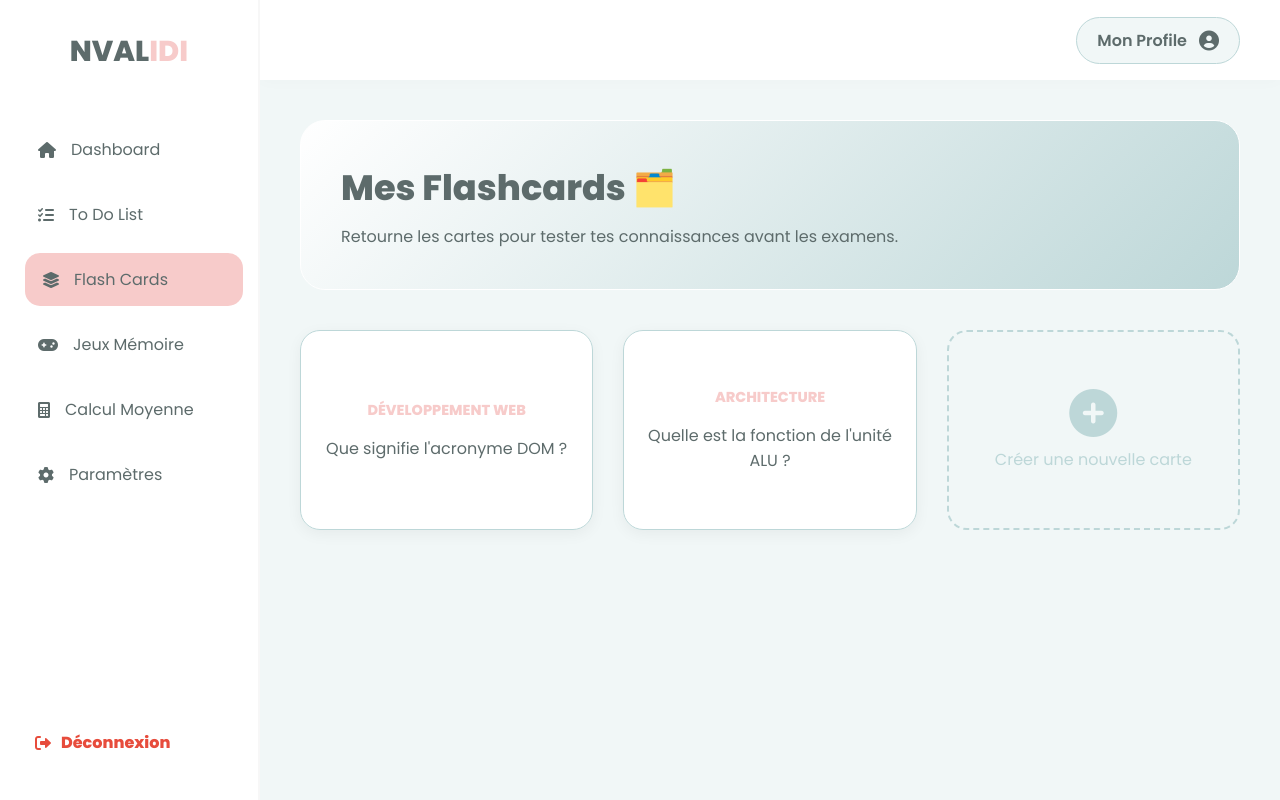
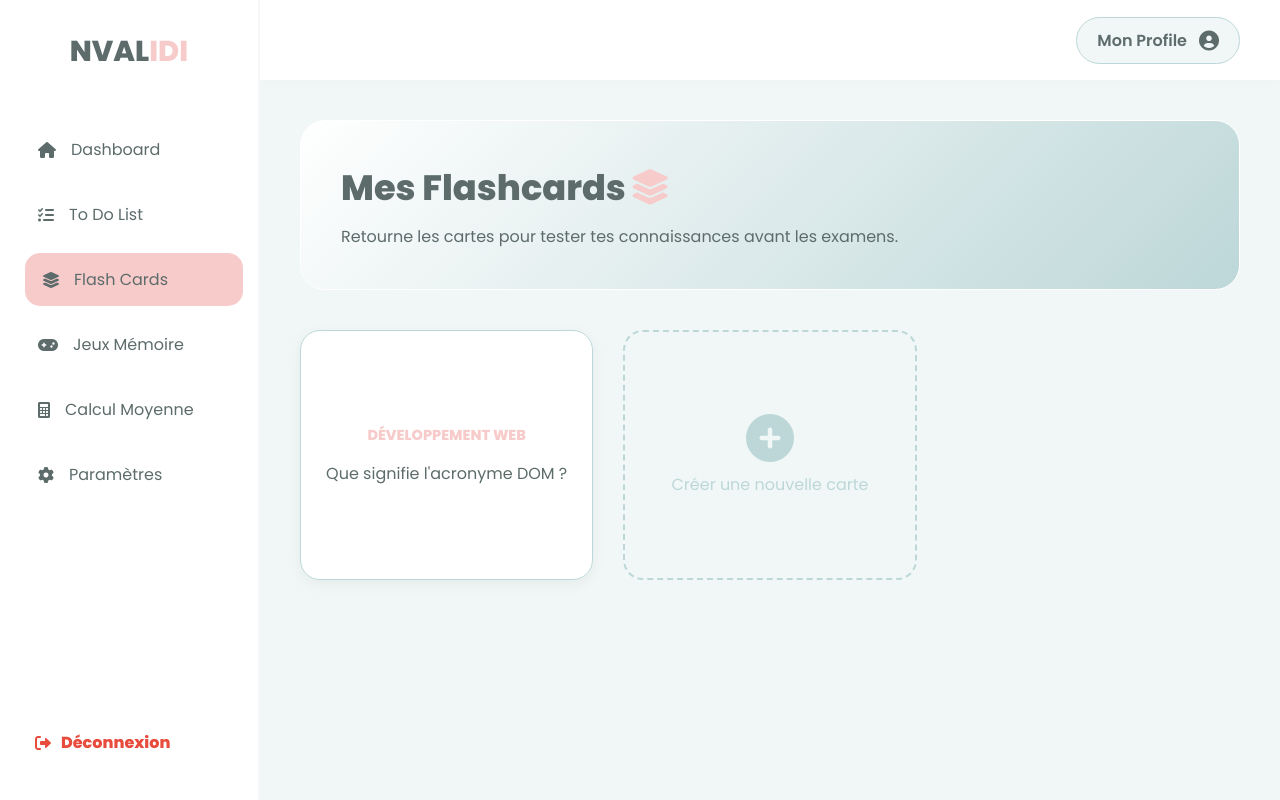
Before and after one commit to Hibahtn/Nvalidi, a PHP site: page /public/flashcards.html in a window 1280 px wide. Run offline with PHP 8.4, Linux system fonts and the light colour scheme.

Commit message:
add flashcards.js + fix flashcards.html, flashcards.css and acceuil.html

```diff
--- a/assets/css/flashcards.css
+++ b/assets/css/flashcards.css
@@ -2,14 +2,6 @@
     display: grid;
     grid-template-columns: repeat(auto-fill, minmax(280px, 1fr));
     gap: 30px;
-}
-
-.flashcard {
-    background-color: transparent;
-    width: 100%;
-    height: 200px;
-    perspective: 1000px;
-    cursor: pointer;
 }
 
 .flashcard-inner {
@@ -25,20 +17,6 @@
 
 .flashcard:hover .flashcard-inner {
     transform: rotateY(180deg);
-}
-
-.flashcard-front, .flashcard-back {
-    position: absolute;
-    width: 100%;
-    height: 100%;
-    backface-visibility: hidden; /* Cache le dos quand on voit le devant */
-    display: flex;
-    flex-direction: column;
-    justify-content: center;
-    align-items: center;
-    padding: 20px;
-    border-radius: 20px;
-    border: 1px solid var(--accent-blue);
 }
 
 .flashcard-front {
@@ -57,10 +35,13 @@
     background-color: var(--accent-blue);
     color: var(--white);
     transform: rotateY(180deg);
+    position: relative;
+    justify-content: flex-start;
+    padding-top: 0;
+    overflow-y: hidden;
 }
-
 .add-card-placeholder {
-    height: 200px;
+    height: 250px;
     border: 2px dashed var(--accent-blue);
     border-radius: 20px;
     display: flex;
@@ -82,3 +63,134 @@
     font-size: 3rem;
     margin-bottom: 10px;
 }
+
+/* --- Style de la Modale --- */
+.modal {
+    display: none;
+    position: fixed;
+    z-index: 2000;
+    left: 0; top: 0;
+    width: 100%; height: 100%;
+    background-color: rgba(0, 0, 0, 0.4);
+    backdrop-filter: blur(4px);
+}
+
+.modal-content {
+    background-color: var(--white);
+    margin: 5vh auto;
+    padding: 30px;
+    border-radius: 25px;
+    width: 90%;
+    max-width: 500px;
+    box-shadow: 0 20px 40px rgba(0,0,0,0.1);
+    display: flex;
+    flex-direction: column;
+    gap: 20px;
+    box-sizing: border-box;
+    max-height: 90vh;
+    overflow-y: auto;
+}
+
+.modal-content h2 { color: var(--dark-text); font-size: 1.5rem; }
+
+.input-group { display: flex; flex-direction: column; gap: 8px; }
+.input-group label { font-weight: 600; font-size: 0.9rem; color: var(--dark-text); }
+
+.modal-content input,
+.modal-content textarea {
+    width: 100%;
+    padding: 12px;
+    border: 1px solid var(--accent-blue);
+    border-radius: 12px;
+    font-family: inherit;
+    box-sizing: border-box;
+    font-size: 1rem;
+}
+
+.modal-content textarea {
+    min-height: 80px;
+    max-width: 100%;
+    resize: vertical;
+}
+
+.modal-buttons { display: flex; justify-content: flex-end; gap: 12px; margin-top: 10px; }
+
+.btn-primary { background: var(--primary-pink); border: none; padding: 12px 25px; border-radius: 15px; cursor: pointer; font-weight: 700; color: var(--dark-text); transition: 0.3s; }
+.btn-primary:hover { background: var(--accent-blue); color: var(--white); }
+
+.btn-secondary { background: #eee; border: none; padding: 12px 25px; border-radius: 15px; cursor: pointer; font-weight: 600; }
+
+.flashcard {
+    background-color: transparent;
+    width: 100%;
+    height: 250px;
+    perspective: 1000px;
+    cursor: pointer;
+}
+
+.flashcard-front, .flashcard-back {
+    position: absolute;
+    width: 100%;
+    height: 100%;
+    backface-visibility: hidden;
+    display: flex;
+    flex-direction: column;
+    justify-content: center;
+    align-items: center;
+    padding: 20px;
+    border-radius: 20px;
+    border: 1px solid var(--accent-blue);
+    overflow-y: auto;
+    word-break: break-word;
+    box-sizing: border-box;
+}
+
+.flashcard.flipped .flashcard-inner {
+    transform: rotateY(180deg);
+}
+
+.flashcard-front::-webkit-scrollbar,
+.flashcard-back::-webkit-scrollbar {
+    width: 4px;
+}
+
+.flashcard-front::-webkit-scrollbar-thumb,
+.flashcard-back::-webkit-scrollbar-thumb {
+    background: var(--accent-blue);
+    border-radius: 10px;
+}
+
+.card-controls {
+    position: absolute;
+    top: 10px;
+    left: 10px;
+    display: flex;
+    gap: 8px;
+    z-index: 10;
+}
+
+.card-controls i {
+    font-size: 0.85rem;
+    padding: 6px;
+    border-radius: 8px;
+    cursor: pointer;
+    transition: 0.2s;
+    background: rgba(255,255,255,0.8);
+    color: var(--dark-text);
+}
+
+.card-controls i:hover {
+    background: var(--primary-pink);
+    color: white;
+}
+
+.card-back-content {
+    width: 100%;
+    height: 100%;
+    overflow-y: auto;
+    padding: 45px 10px 10px 10px;
+    box-sizing: border-box;
+    display: flex;
+    flex-direction: column;
+    align-items: center;
+}
--- /dev/null
+++ b/assets/js/flashcards.js
@@ -0,0 +1,98 @@
+const addBtn = document.querySelector('.add-card-placeholder');
+const modal = document.getElementById('cardModal');
+const saveBtn = document.getElementById('saveBtn');
+const cancelBtn = document.getElementById('cancelBtn');
+const grid = document.querySelector('.cards-grid');
+
+addBtn.onclick = () => modal.style.display = "block";
+cancelBtn.onclick = () => {
+    modal.style.display = "none";
+    clearInputs();
+};
+
+grid.addEventListener('click', (e) => {
+    const card = e.target.closest('.flashcard');
+    if (!card) return;
+
+    // Supprimer
+    if (e.target.classList.contains('fa-trash')) {
+        e.stopPropagation();
+        if (confirm("Supprimer cette carte ?")) card.remove();
+        return;
+    }
+
+    if (e.target.classList.contains('fa-edit')) {
+        e.stopPropagation();
+        editCard(card);
+        return;
+    }
+
+    if (e.target.classList.contains('fa-copy')) {
+        e.stopPropagation();
+        duplicateCard(card);
+        return;
+    }
+
+    card.classList.toggle('flipped');
+});
+
+saveBtn.onclick = () => {
+    const subj = document.getElementById('subject').value.trim();
+    const ques = document.getElementById('question').value.trim();
+    const answ = document.getElementById('answer').value.trim();
+
+    if (subj && ques && answ) {
+        const newCard = createCardElement(subj, ques, answ);
+        grid.insertBefore(newCard, addBtn);
+        modal.style.display = "none";
+        clearInputs();
+    } else {
+        alert("Remplis tous les champs !");
+    }
+};
+
+function createCardElement(subj, ques, answ) {
+    const card = document.createElement('div');
+    card.className = 'flashcard';
+    card.innerHTML = `
+        <div class="flashcard-inner">
+            <div class="flashcard-front">
+                <h3>${subj}</h3>
+                <p>${ques}</p>
+            </div>
+            <div class="flashcard-back">
+                <div class="card-controls">
+                    <i class="fas fa-edit"></i>
+                    <i class="fas fa-copy"></i>
+                    <i class="fas fa-trash"></i>
+                </div>
+                <div class="card-back-content">
+                    <p>${answ}</p>
+                </div>
+            </div>
+        </div>
+    `;
+    return card;
+}
+
+function editCard(card) {
+    document.getElementById('subject').value = card.querySelector('h3').innerText;
+    document.getElementById('question').value = card.querySelector('.flashcard-front p').innerText;
+    document.getElementById('answer').value = card.querySelector('.card-back-content p').innerText;
+    modal.style.display = "block";
+    card.remove();
+}
+
+function duplicateCard(card) {
+    const subj = card.querySelector('h3').innerText;
+    const ques = card.querySelector('.flashcard-front p').innerText;
+    const answ = card.querySelector('.card-back-content p').innerText;
+    const copy = createCardElement(subj, ques, answ);
+    grid.insertBefore(copy, addBtn);
+}
+
+function clearInputs() {
+    document.getElementById('subject').value = "";
+    document.getElementById('question').value = "";
+    document.getElementById('answer').value = "";
+}
--- a/public/acceuil.html
+++ b/public/acceuil.html
@@ -11,7 +11,7 @@
 <body>
     <header>
         <nav>
-            <div class="logo">NVAL<span>IDI</span></div>
+            <div class="logo"><a href="#home">NVAL<span>IDI</span></a></div>
             <ul>
                 <li><a href="#home">Accueil</a></li>
                 <li><a href="#services">Services</a></li>
--- a/public/flashcards.html
+++ b/public/flashcards.html
@@ -28,7 +28,7 @@
         </header>
         <div class="content-area">
             <div class="welcome-banner">
-                <h1>Mes Flashcards 🗂️</h1>
+                <h1>Mes Flashcards <span><i class="fas fa-layer-group card-icon"></i></span></h1>
                 <p>Retourne les cartes pour tester tes connaissances avant les examens.</p>
             </div>
             <div class="cards-grid">
@@ -38,22 +38,16 @@
                             <h3>Développement Web</h3>
                             <p>Que signifie l'acronyme DOM ?</p>
                         </div>
-                        <div class="flashcard-back">
+                    <div class="flashcard-back">
+                        <div class="card-controls">
+                            <i class="fas fa-edit"></i>
+                            <i class="fas fa-copy"></i>
+                            <i class="fas fa-trash"></i>
+                        </div>
+                        <div class="card-back-content">
                             <p>Document Object Model</p>
-                            <small>Indispensable pour manipuler le HTML avec JS !</small>
                         </div>
                     </div>
-                </div>
-                <div class="flashcard">
-                    <div class="flashcard-inner">
-                        <div class="flashcard-front">
-                            <h3>Architecture</h3>
-                            <p>Quelle est la fonction de l'unité ALU ?</p>
-                        </div>
-                        <div class="flashcard-back">
-                            <p>Arithmetic Logic Unit</p>
-                            <p>Elle effectue les calculs et les opérations logiques.</p>
-                        </div>
                     </div>
                 </div>
                 <div class="add-card-placeholder">
@@ -63,5 +57,31 @@
             </div>
         </div>
     </div>
+    <div id="cardModal" class="modal">
+        <div class="modal-content">
+            <h2>Nouvelle Flashcard <span><i class="fas fa-lightbulb"></i></span></h2>
+
+            <div class="input-group">
+                <label>Matière</label>
+                <input type="text" id="subject" placeholder="ex: Développement Web...">
+            </div>
+
+            <div class="input-group">
+                <label>Question</label>
+                <textarea id="question" placeholder="Écris ta question ici..."></textarea>
+            </div>
+
+            <div class="input-group">
+                <label>Réponse</label>
+                <textarea id="answer" placeholder="Écris la réponse ici..."></textarea>
+            </div>
+
+            <div class="modal-buttons">
+                <button id="cancelBtn" class="btn-secondary">Annuler</button>
+                <button id="saveBtn" class="btn-primary">Créer la carte</button>
+            </div>
+        </div>
+    </div>
+    <script src="../assets/js/flashcards.js"></script>
 </body>
 </html>
```
Also changed, not shown: assets/css/acceuil.css (+25 -0 lines).
